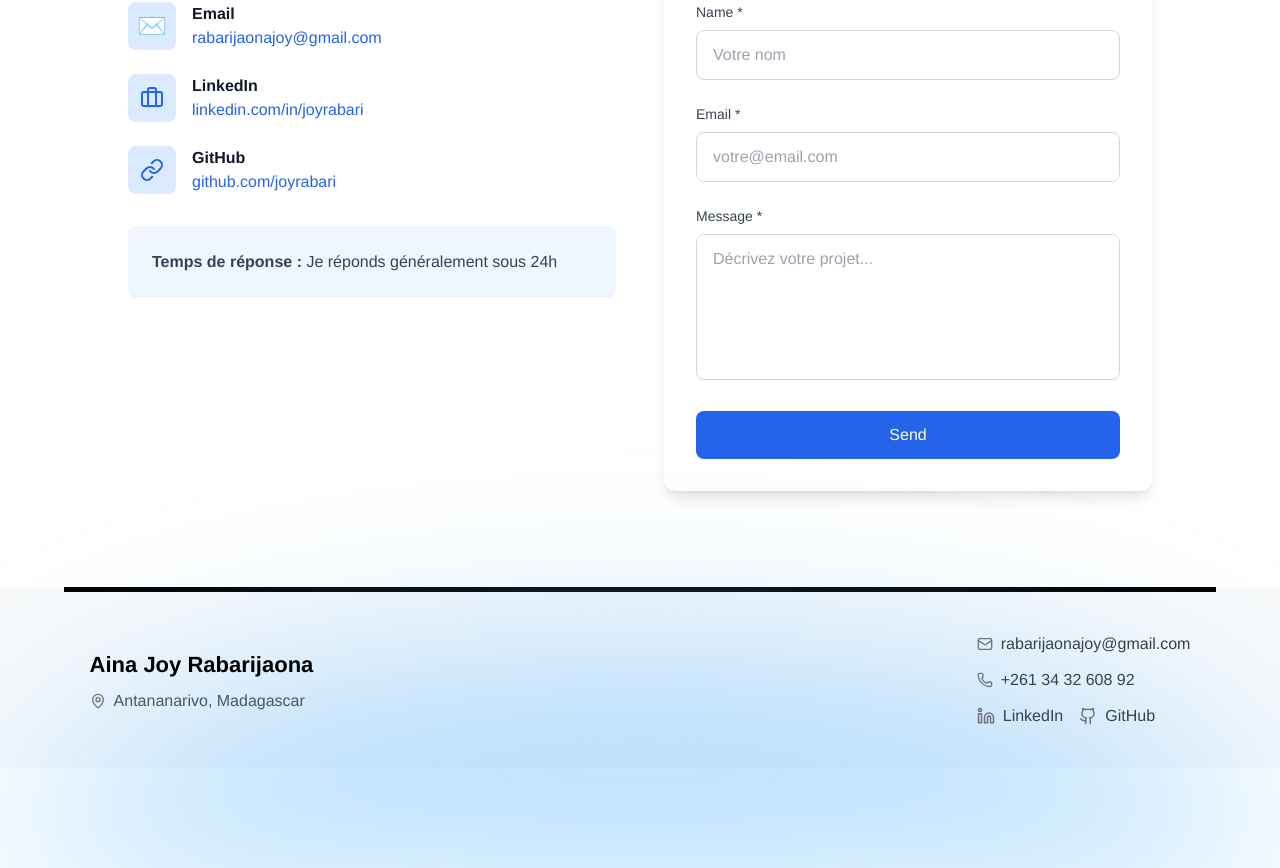
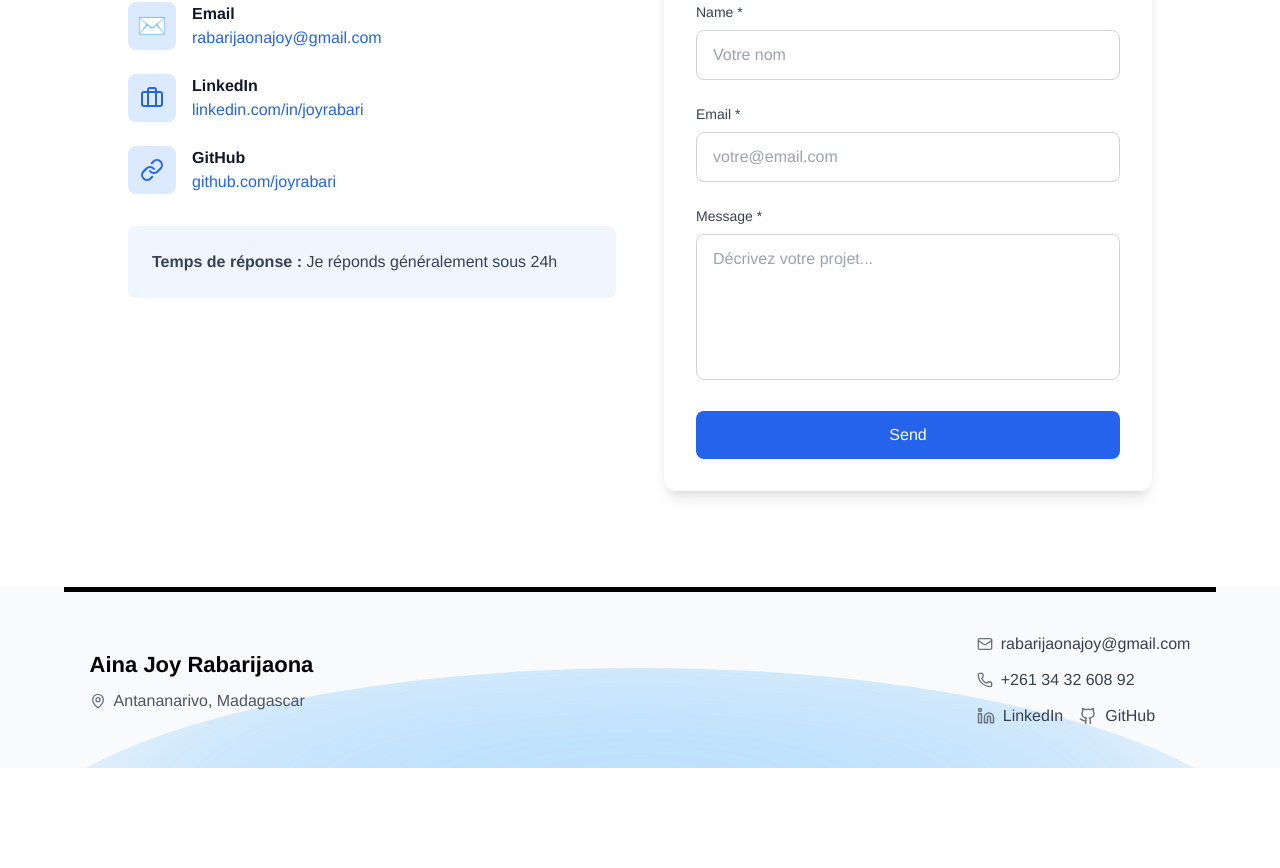
Before and after one commit to rabarijoy/portfolio, a Next.js app: page /en in a window 1280 px wide. Shown: the part 7516-8384 px from the top of the page. Built offline with nearby package versions, Linux system fonts and the light colour scheme.

Commit message:
fix(ellipse): use CSS mask to hide only bottom half without clipping top
- Use maskImage with linear gradient to show top 50% and hide bottom 50%
- Top half remains fully visible, bottom half is masked
- No container clipping that would affect the top half

```diff
--- a/app/[locale]/page.tsx
+++ b/app/[locale]/page.tsx
@@ -38,7 +38,9 @@ export default function HomePage() {
         style={{
           zIndex: 0,
           transform: 'translateY(50%)',
-          borderRadius: '50% 50% 0 0 / 100% 100% 0 0'
+          borderRadius: '50% 50% 0 0 / 100% 100% 0 0',
+          maskImage: 'linear-gradient(to bottom, black 50%, transparent 50%)',
+          WebkitMaskImage: 'linear-gradient(to bottom, black 50%, transparent 50%)'
         }}
       />
     </div>
```
